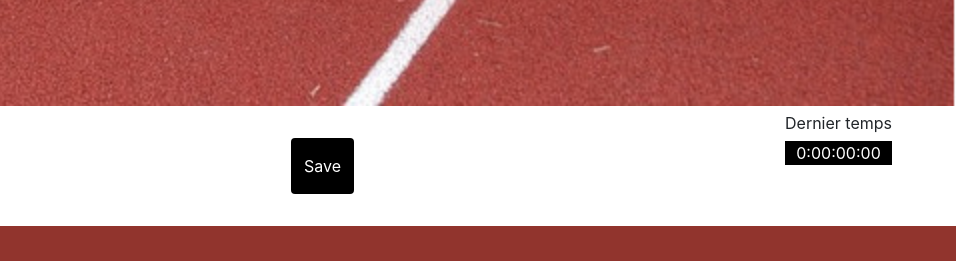
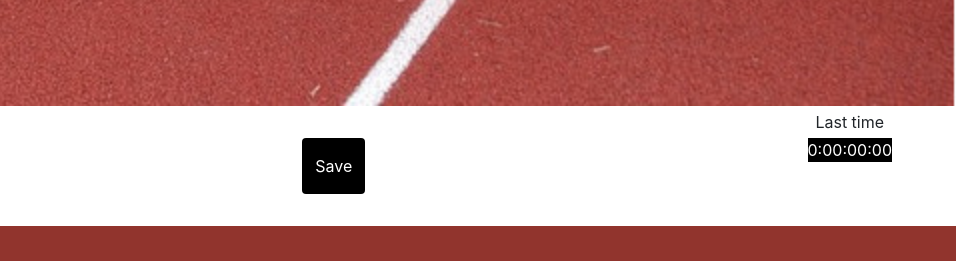
Before and after one commit to ValentinMi/chronometre, a website built with webpack: page dist/index.html in a window 1280 px wide. Shown: the part 722-983 px from the top of the page, 324-1280 px from the left. Built offline with nearby package versions, Linux system fonts and the light colour scheme; files whose address does not match are found by name.

Commit message:
correct english translate

```diff
--- a/dist/index.html
+++ b/dist/index.html
@@ -20,7 +20,7 @@
                 <img class="my-logo" src="img/damier.png">
                 <button class="btn" id="savebtn">Save</button>
                 <div class="last_time">
-                    <p>Dernier temps</p>
+                    <p>Last time</p>
                     <p id="last_time">0:00:00:00</p>
                 </div>
             </div>
```
Also changed, not shown: sc1.png (added), sc2.png (added), sc3.png (added), 1 other file.
